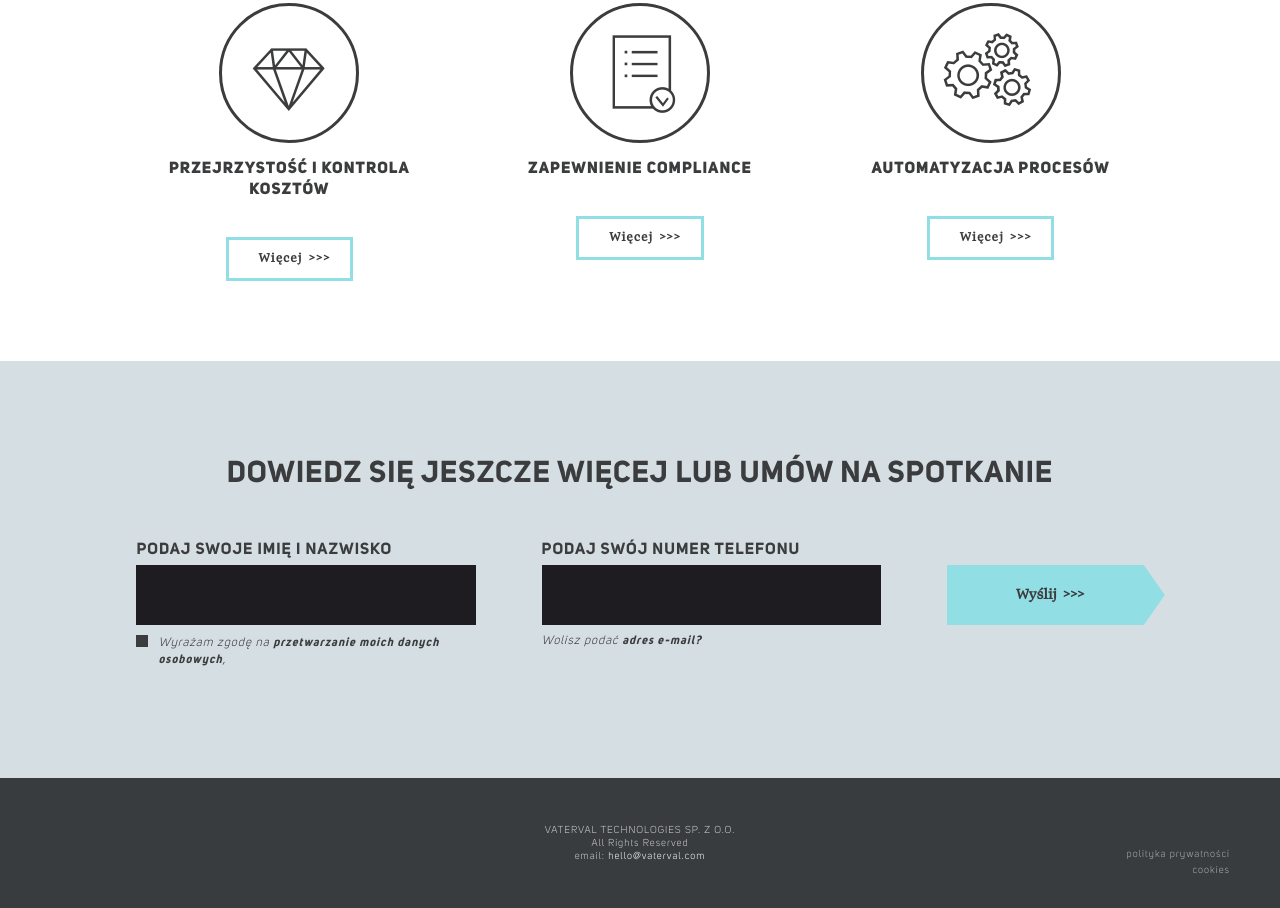
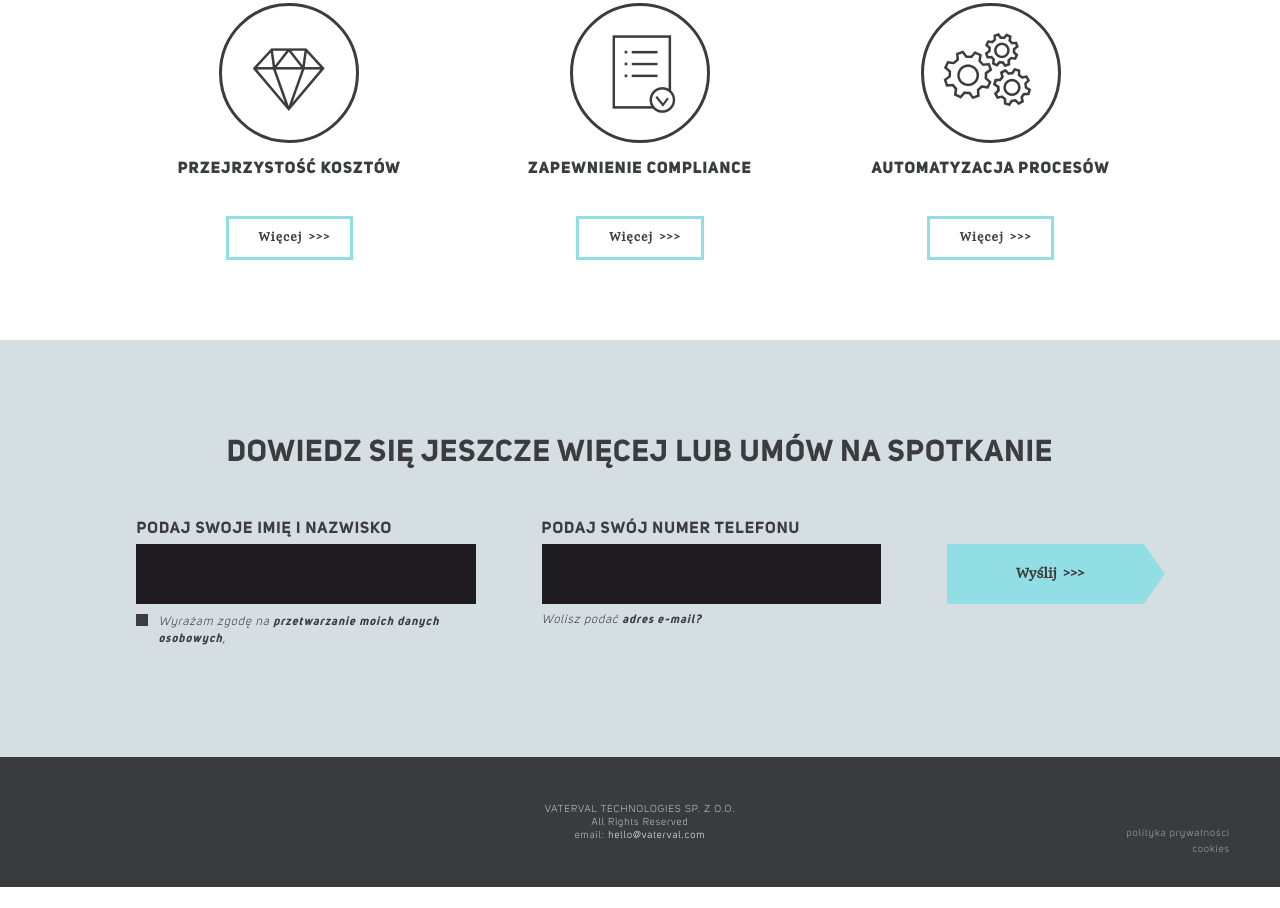
Before and after one commit to cutme/vtr, a website: page web/rozwiazanie-funkcja--cfo.html in a window 1280 px wide. Shown: the part 2183-3091 px from the top of the page. After the commit the page ends 3070 px from the top, so only its background shows below. Drawn offline with nearby package versions, Linux system fonts and the light colour scheme; a small style sheet from the web is missing; files whose address does not match are found by name.

Commit message:
shorter name

```diff
--- a/web/rozwiazanie-funkcja--cfo.html
+++ b/web/rozwiazanie-funkcja--cfo.html
@@ -274,7 +274,7 @@ Koszty podróży i pozostałe wydatki to zazwyczaj trzecie co do wielkości kosz
 					<div class="c-pictograms__item text-center">
 						<div class="c-pictograms__lead">
 							<i class="icon-transparency"></i>
-							<h5>Przejrzystość i kontrola kosztów</h5>
+							<h5>Przejrzystość kosztów</h5>
 						</div>
 
 						<a href="rozwiazanie-potrzeby--przejrzystosc.html" class="o-btn o-btn--blueframe o-btn--arrow triple">
```
Also changed, not shown: src/includes/pictograms/transparency.html (+1 -1 lines), web/rozwiazanie-funkcja--compliance.html (+1 -1 lines), web/rozwiazanie-funkcja--finanse.html (+1 -1 lines), web/rozwiazanie-organizacja--duza-firma.html (+1 -1 lines), web/rozwiazanie-potrzeby--zapewnienie.html (+1 -1 lines).
